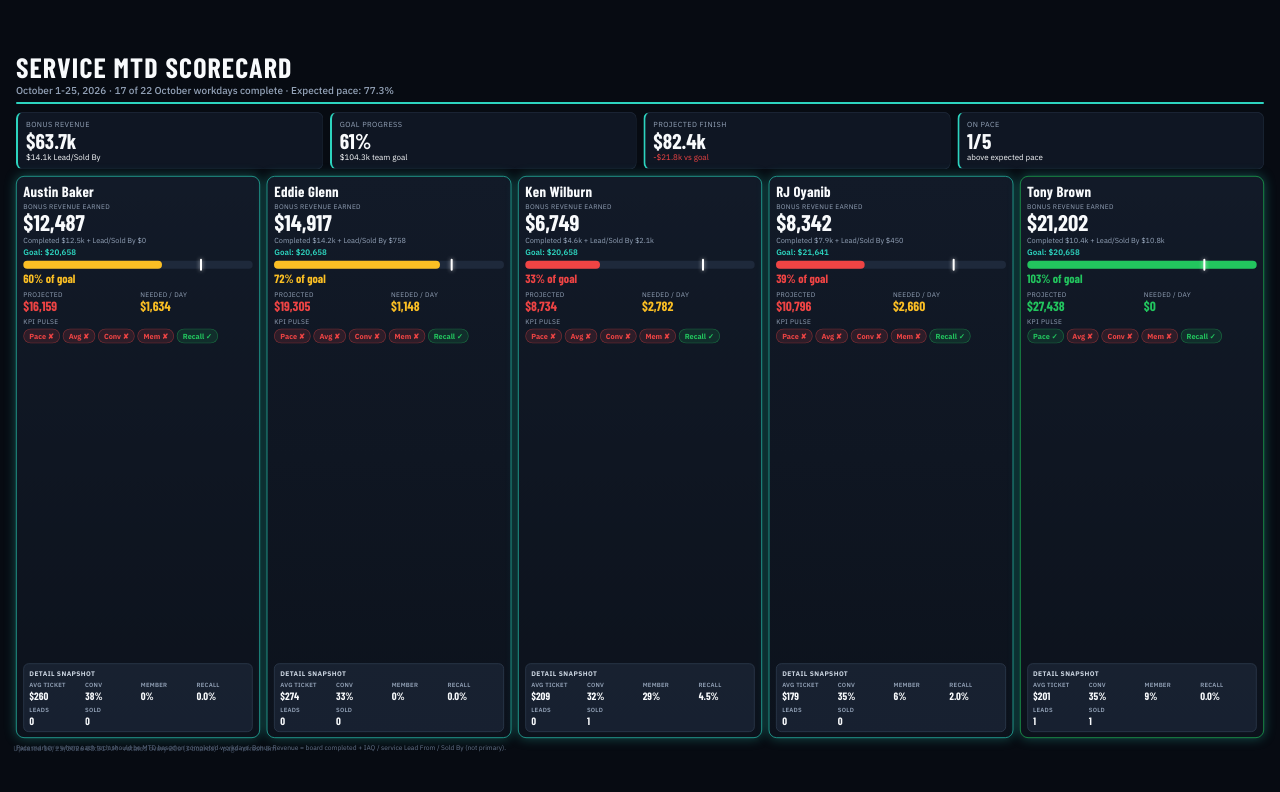
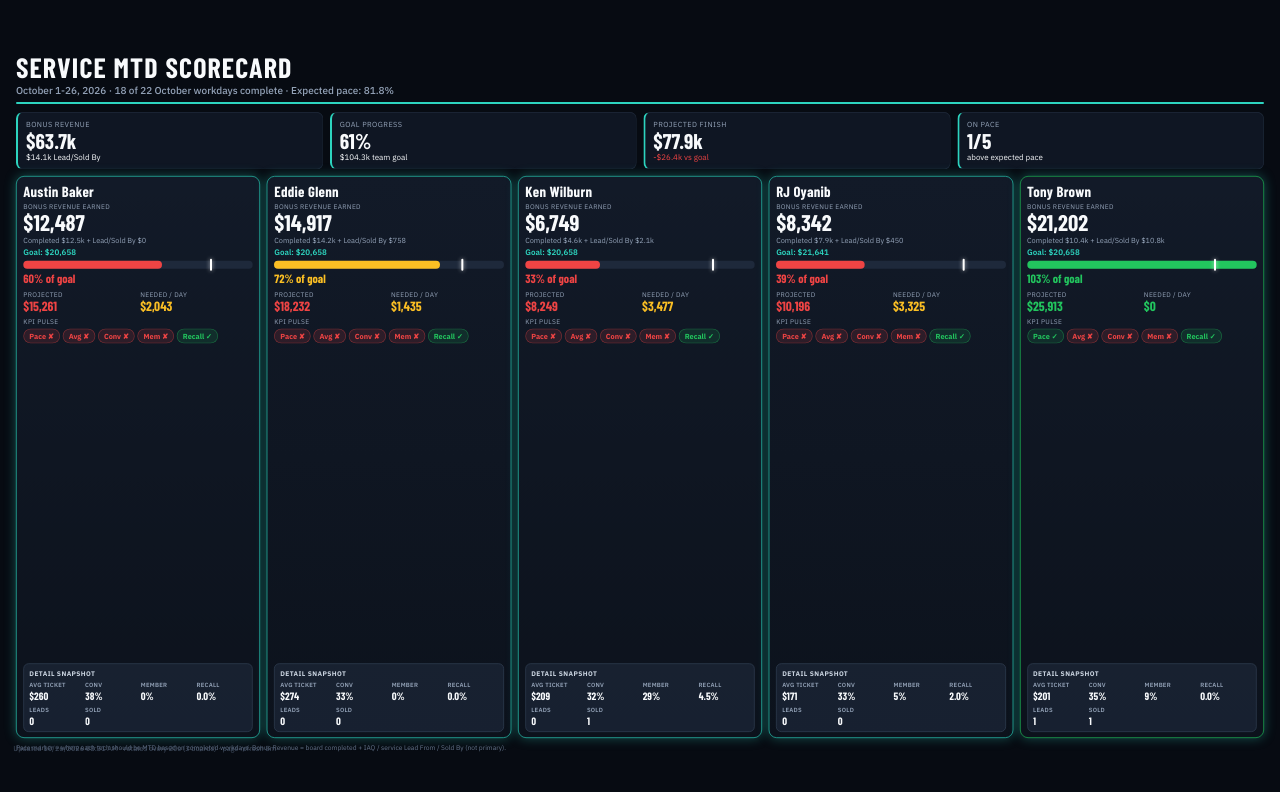
Before and after one commit to ceilingxfan/integrity-ac-scorecard, a plain HTML site: page index.html in a window 1280 px wide. Drawn offline with nearby package versions, Linux system fonts and the light colour scheme.

Commit message:
Update technician scorecard TV board

```diff
--- a/index.html
+++ b/index.html
@@ -289,8 +289,8 @@
       <header class="hdr">
         <h1>SERVICE MTD SCORECARD</h1>
         <p class="sub">
-          October 1-25, 2026 · 17 of 22 October workdays complete ·
-          Expected pace: 77.3%
+          October 1-26, 2026 · 18 of 22 October workdays complete ·
+          Expected pace: 81.8%
         </p>
         <div class="rule" style="background:#2dd4bf"></div>
       </header>
@@ -309,8 +309,8 @@
 
             <div class="sum-card" style="border-left:3px solid #2dd4bf">
               <div class="sum-title">Projected Finish</div>
-              <div class="sum-val">$82.4k</div>
-              <div class="sum-sub" style="color:#ef4444">-$21.8k vs goal</div>
+              <div class="sum-val">$77.9k</div>
+              <div class="sum-sub" style="color:#ef4444">-$26.4k vs goal</div>
             </div>
 
             <div class="sum-card" style="border-left:3px solid #2dd4bf">
@@ -329,20 +329,20 @@
 
     <div class="bar-wrap">
       <div class="bar-track">
-        <div class="bar-fill" style="width:60.4%;background:#fbbf24"></div>
-        <div class="pace-marker" style="left:77.3%" title="Expected pace"></div>
+        <div class="bar-fill" style="width:60.4%;background:#ef4444"></div>
+        <div class="pace-marker" style="left:81.8%" title="Expected pace"></div>
       </div>
-      <div class="bar-pct" style="color:#fbbf24">60% of goal</div>
+      <div class="bar-pct" style="color:#ef4444">60% of goal</div>
     </div>
 
       <div class="proj-grid">
         <div>
           <div class="proj-label">Projected</div>
-          <div class="proj-val" style="color:#ef4444">$16,159</div>
+          <div class="proj-val" style="color:#ef4444">$15,261</div>
         </div>
         <div>
           <div class="proj-label">Needed / Day</div>
-          <div class="proj-val" style="color:#fbbf24">$1,634</div>
+          <div class="proj-val" style="color:#fbbf24">$2,043</div>
         </div>
       </div>
       <div class="kpi-label">KPI Pulse</div>
@@ -398,7 +398,7 @@
     <div class="bar-wrap">
       <div class="bar-track">
         <div class="bar-fill" style="width:72.2%;background:#fbbf24"></div>
-        <div class="pace-marker" style="left:77.3%" title="Expected pace"></div>
+        <div class="pace-marker" style="left:81.8%" title="Expected pace"></div>
       </div>
       <div class="bar-pct" style="color:#fbbf24">72% of goal</div>
     </div>
@@ -406,11 +406,11 @@
       <div class="proj-grid">
         <div>
           <div class="proj-label">Projected</div>
-          <div class="proj-val" style="color:#ef4444">$19,305</div>
+          <div class="proj-val" style="color:#ef4444">$18,232</div>
         </div>
         <div>
           <div class="proj-label">Needed / Day</div>
-          <div class="proj-val" style="color:#fbbf24">$1,148</div>
+          <div class="proj-val" style="color:#fbbf24">$1,435</div>
         </div>
       </div>
       <div class="kpi-label">KPI Pulse</div>
@@ -466,7 +466,7 @@
     <div class="bar-wrap">
       <div class="bar-track">
         <div class="bar-fill" style="width:32.7%;background:#ef4444"></div>
-        <div class="pace-marker" style="left:77.3%" title="Expected pace"></div>
+        <div class="pace-marker" style="left:81.8%" title="Expected pace"></div>
       </div>
       <div class="bar-pct" style="color:#ef4444">33% of goal</div>
     </div>
@@ -474,11 +474,11 @@
       <div class="proj-grid">
         <div>
           <div class="proj-label">Projected</div>
-          <div class="proj-val" style="color:#ef4444">$8,734</div>
+          <div class="proj-val" style="color:#ef4444">$8,249</div>
         </div>
         <div>
           <div class="proj-label">Needed / Day</div>
-          <div class="proj-val" style="color:#fbbf24">$2,782</div>
+          <div class="proj-val" style="color:#fbbf24">$3,477</div>
         </div>
       </div>
       <div class="kpi-label">KPI Pulse</div>
@@ -534,7 +534,7 @@
     <div class="bar-wrap">
       <div class="bar-track">
         <div class="bar-fill" style="width:38.5%;background:#ef4444"></div>
-        <div class="pace-marker" style="left:77.3%" title="Expected pace"></div>
+        <div class="pace-marker" style="left:81.8%" title="Expected pace"></div>
       </div>
       <div class="bar-pct" style="color:#ef4444">39% of goal</div>
     </div>
@@ -542,11 +542,11 @@
       <div class="proj-grid">
         <div>
           <div class="proj-label">Projected</div>
-          <div class="proj-val" style="color:#ef4444">$10,796</div>
+          <div class="proj-val" style="color:#ef4444">$10,196</div>
         </div>
         <div>
           <div class="proj-label">Needed / Day</div>
-          <div class="proj-val" style="color:#fbbf24">$2,660</div>
+          <div class="proj-val" style="color:#fbbf24">$3,325</div>
         </div>
       </div>
       <div class="kpi-label">KPI Pulse</div>
@@ -558,17 +558,17 @@
 
         <div class="metric-cell">
           <div class="metric-label">Avg ticket</div>
-          <div class="metric-val">$179</div>
+          <div class="metric-val">$171</div>
         </div>
 
         <div class="metric-cell">
           <div class="metric-label">Conv</div>
-          <div class="metric-val">35%</div>
+          <div class="metric-val">33%</div>
         </div>
 
         <div class="metric-cell">
           <div class="metric-label">Member</div>
-          <div class="metric-val">6%</div>
+          <div class="metric-val">5%</div>
         </div>
 
         <div class="metric-cell">
@@ -602,7 +602,7 @@
     <div class="bar-wrap">
       <div class="bar-track">
         <div class="bar-fill" style="width:100.0%;background:#22c55e"></div>
-        <div class="pace-marker" style="left:77.3%" title="Expected pace"></div>
+        <div class="pace-marker" style="left:81.8%" title="Expected pace"></div>
       </div>
       <div class="bar-pct" style="color:#22c55e">103% of goal</div>
     </div>
@@ -610,7 +610,7 @@
       <div class="proj-grid">
         <div>
           <div class="proj-label">Projected</div>
-          <div class="proj-val" style="color:#22c55e">$27,438</div>
+          <div class="proj-val" style="color:#22c55e">$25,913</div>
         </div>
         <div>
           <div class="proj-label">Needed / Day</div>
@@ -670,8 +670,8 @@
       <header class="hdr">
         <h1>MAINTENANCE MTD SCORECARD</h1>
         <p class="sub">
-          October 1-25, 2026 · 17 of 22 October workdays complete ·
-          Expected pace: 77.3%
+          October 1-26, 2026 · 18 of 22 October workdays complete ·
+          Expected pace: 81.8%
         </p>
         <div class="rule" style="background:#a78bfa"></div>
       </header>
@@ -690,8 +690,8 @@
 
             <div class="sum-card" style="border-left:3px solid #a78bfa">
               <div class="sum-title">Projected Finish</div>
-              <div class="sum-val">$18.2k</div>
-              <div class="sum-sub" style="color:#ef4444">-$1.8k vs goal</div>
+              <div class="sum-val">$17.2k</div>
+              <div class="sum-sub" style="color:#ef4444">-$2.8k vs goal</div>
             </div>
 
             <div class="sum-card" style="border-left:3px solid #a78bfa">
@@ -711,7 +711,7 @@
     <div class="bar-wrap">
       <div class="bar-track">
         <div class="bar-fill" style="width:100.0%;background:#22c55e"></div>
-        <div class="pace-marker" style="left:77.3%" title="Expected pace"></div>
+        <div class="pace-marker" style="left:81.8%" title="Expected pace"></div>
       </div>
       <div class="bar-pct" style="color:#22c55e">125% of goal</div>
     </div>
@@ -719,7 +719,7 @@
       <div class="proj-grid">
         <div>
           <div class="proj-label">Projected</div>
-          <div class="proj-val" style="color:#22c55e">$16,228</div>
+          <div class="proj-val" style="color:#22c55e">$15,326</div>
         </div>
         <div>
           <div class="proj-label">Needed / Day</div>
@@ -764,7 +764,7 @@
     <div class="bar-wrap">
       <div class="bar-track">
         <div class="bar-fill" style="width:15.1%;background:#ef4444"></div>
-        <div class="pace-marker" style="left:77.3%" title="Expected pace"></div>
+        <div class="pace-marker" style="left:81.8%" title="Expected pace"></div>
       </div>
       <div class="bar-pct" style="color:#ef4444">15% of goal</div>
     </div>
@@ -772,11 +772,11 @@
       <div class="proj-grid">
         <div>
           <div class="proj-label">Projected</div>
-          <div class="proj-val" style="color:#ef4444">$1,949</div>
+          <div class="proj-val" style="color:#ef4444">$1,841</div>
         </div>
         <div>
           <div class="proj-label">Needed / Day</div>
-          <div class="proj-val" style="color:#fbbf24">$1,699</div>
+          <div class="proj-val" style="color:#fbbf24">$2,124</div>
         </div>
       </div>
       <div class="kpi-label">KPI Pulse</div>
@@ -817,8 +817,8 @@
       <header class="hdr">
         <h1>WARRANTY MTD SCORECARD</h1>
         <p class="sub">
-          October 1-25, 2026 · 17 of 22 October workdays complete ·
-          Expected pace: 77.3%
+          October 1-26, 2026 · 18 of 22 October workdays complete ·
+          Expected pace: 81.8%
         </p>
         <div class="rule" style="background:#fb923c"></div>
       </header>
@@ -837,8 +837,8 @@
 
             <div class="sum-card" style="border-left:3px solid #fb923c">
               <div class="sum-title">Projected Finish</div>
-              <div class="sum-val">$11.8k</div>
-              <div class="sum-sub" style="color:#ef4444">-$6.2k vs goal</div>
+              <div class="sum-val">$11.1k</div>
+              <div class="sum-sub" style="color:#ef4444">-$6.9k vs goal</div>
             </div>
 
             <div class="sum-card" style="border-left:3px solid #fb923c">
@@ -858,7 +858,7 @@
     <div class="bar-wrap">
       <div class="bar-track">
         <div class="bar-fill" style="width:50.6%;background:#ef4444"></div>
-        <div class="pace-marker" style="left:77.3%" title="Expected pace"></div>
+        <div class="pace-marker" style="left:81.8%" title="Expected pace"></div>
       </div>
       <div class="bar-pct" style="color:#ef4444">51% of goal</div>
     </div>
@@ -866,11 +866,11 @@
       <div class="proj-grid">
         <div>
           <div class="proj-label">Projected</div>
-          <div class="proj-val" style="color:#ef4444">$11,788</div>
+          <div class="proj-val" style="color:#ef4444">$11,133</div>
         </div>
         <div>
           <div class="proj-label">Needed / Day</div>
-          <div class="proj-val" style="color:#fbbf24">$1,778</div>
+          <div class="proj-val" style="color:#fbbf24">$2,223</div>
         </div>
       </div>
       <div class="kpi-label">KPI Pulse</div>
@@ -907,7 +907,7 @@
     </div>
     </section>
       </div>
-      <div class="stamp">Updated 10/25/2026 08:31 AM · rotates every 20s (3 boards) · page refresh 5m</div>
+      <div class="stamp">Updated 10/26/2026 08:31 AM · rotates every 20s (3 boards) · page refresh 5m</div>
     </div>
   </div>
 
```
